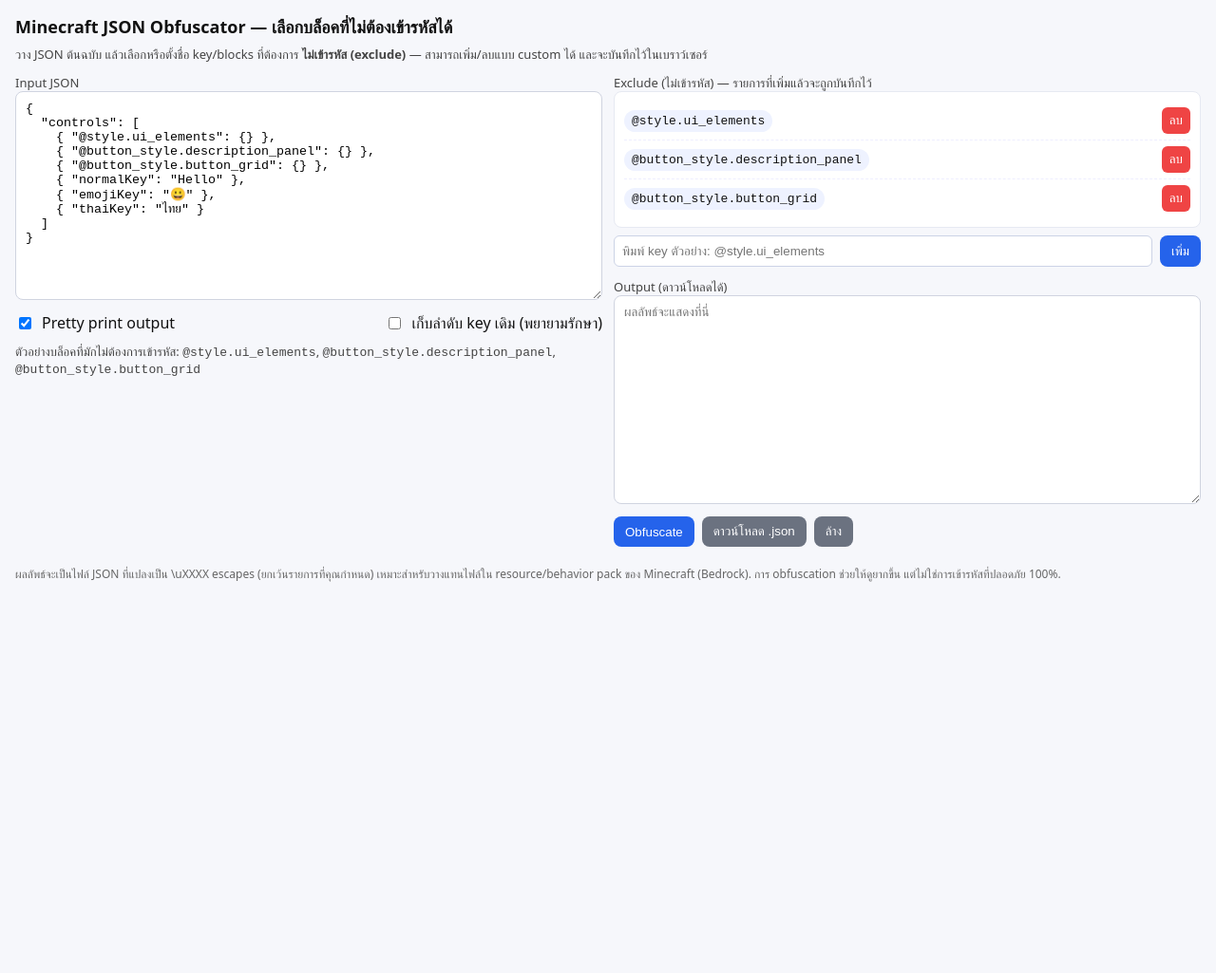
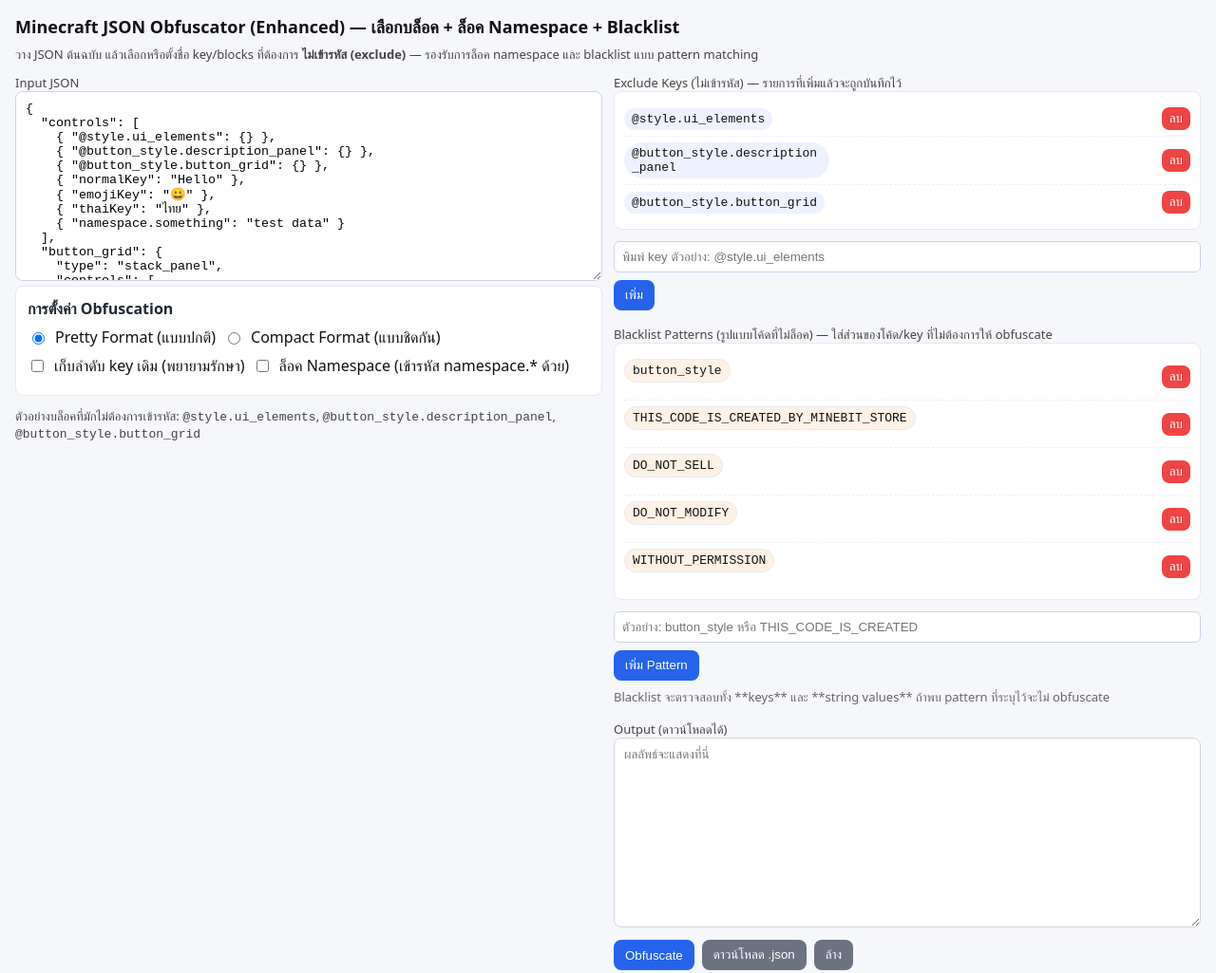
Before and after one commit to Mcoeco/obfuscate2, a plain HTML site: page index.html in a window 1280 px wide. Shown: the top 1025 px of the page at 95% size. Before the commit the page ends 800 px from the top, so only its background shows below. Drawn offline with Linux system fonts and the light colour scheme.

Commit message:
Update index.html

```diff
--- a/index.html
+++ b/index.html
@@ -3,39 +3,55 @@
 <head>
   <meta charset="utf-8">
   <meta name="viewport" content="width=device-width,initial-scale=1">
-  <title>Minecraft JSON Obfuscator (web) — Custom Exclude</title>
+  <title>Minecraft JSON Obfuscator (Enhanced) — Custom Exclude + Namespace Lock + Blacklist</title>
   <style>
     :root{font-family:system-ui,-apple-system,'Segoe UI',Roboto,'Helvetica Neue',Arial;}
     body{margin:16px;background:#f6f7fb;color:#111}
     h1{font-size:18px;margin:0 0 8px}
     p{margin:6px 0 12px;color:#333}
-    textarea{width:100%;height:220px;padding:10px;border-radius:8px;border:1px solid #d0d4e0;box-sizing:border-box;font-family:monospace;white-space:pre-wrap}
-    .row{display:flex;gap:8px;margin:8px 0}
+    textarea{width:100%;height:200px;padding:10px;border-radius:8px;border:1px solid #d0d4e0;box-sizing:border-box;font-family:monospace;white-space:pre-wrap}
+    .row{display:flex;gap:8px;margin:8px 0;flex-wrap:wrap}
     button{padding:8px 12px;border-radius:8px;border:0;background:#2563eb;color:#fff;cursor:pointer}
     button.secondary{background:#6b7280}
+    button.danger{background:#ef4444}
     label{display:flex;gap:8px;align-items:center}
     .small{font-size:13px;color:#444}
     footer{margin-top:12px;font-size:12px;color:#666}
     .split{display:grid;grid-template-columns:1fr 1fr;gap:12px}
-    .excludes{background:#fff;padding:10px;border-radius:8px;border:1px solid #e6e9f2}
-    .exclude-item{display:flex;align-items:center;gap:8px;padding:6px 0;border-bottom:1px dashed #eef}
-    .exclude-item:last-child{border-bottom:0}
-    .pill{background:#eef2ff;padding:4px 8px;border-radius:999px;font-family:monospace}
+    .excludes, .blacklist{background:#fff;padding:10px;border-radius:8px;border:1px solid #e6e9f2;margin-bottom:12px}
+    .exclude-item, .blacklist-item{display:flex;align-items:center;gap:8px;padding:6px 0;border-bottom:1px dashed #eef}
+    .exclude-item:last-child, .blacklist-item:last-child{border-bottom:0}
+    .pill{background:#eef2ff;padding:4px 8px;border-radius:999px;font-family:monospace;word-break:break-all;max-width:200px;overflow:hidden}
+    .pill.blacklist{background:#fef2e6;max-width:300px}
     input[type=text]{padding:8px;border-radius:6px;border:1px solid #ccd3e6;width:100%}
-    @media(max-width:800px){.split{grid-template-columns:1fr}textarea{height:180px}}
+    .settings-section{background:#fff;padding:12px;border-radius:8px;border:1px solid #e6e9f2;margin-bottom:12px}
+    .settings-title{font-weight:600;margin-bottom:8px;color:#1f2937}
+    .warning{background:#fef3cd;border:1px solid #f59e0b;padding:8px;border-radius:6px;font-size:12px;color:#92400e;margin:8px 0}
+    @media(max-width:1000px){.split{grid-template-columns:1fr}textarea{height:160px}}
   </style>
 </head>
 <body>
-  <h1>Minecraft JSON Obfuscator — เลือกบล็อคที่ไม่ต้องเข้ารหัสได้</h1>
-  <p class="small">วาง JSON ต้นฉบับ แล้วเลือกหรือตั้งชื่อ key/blocks ที่ต้องการ <strong>ไม่เข้ารหัส (exclude)</strong> — สามารถเพิ่ม/ลบแบบ custom ได้ และจะบันทึกไว้ในเบราว์เซอร์</p>
+  <h1>Minecraft JSON Obfuscator (Enhanced) — เลือกบล็อค + ล็อค Namespace + Blacklist</h1>
+  <p class="small">วาง JSON ต้นฉบับ แล้วเลือกหรือตั้งชื่อ key/blocks ที่ต้องการ <strong>ไม่เข้ารหัส (exclude)</strong> — รองรับการล็อค namespace และ blacklist แบบ pattern matching</p>
 
   <div class="split">
     <div>
       <div class="small">Input JSON</div>
       <textarea id="input" placeholder='วาง JSON ที่นี่ (ตัวอย่าง: paste ของไฟล์ resource/behavior UI)'></textarea>
-      <div class="row" style="margin-top:8px">
-        <label><input type="checkbox" id="pretty" checked> Pretty print output</label>
-        <label style="margin-left:auto"><input type="checkbox" id="keepOrder"> เก็บลำดับ key เดิม (พยายามรักษา)</label>
+
+      <div class="settings-section">
+        <div class="settings-title">การตั้งค่า Obfuscation</div>
+        <div class="row">
+          <label><input type="radio" name="format" value="pretty" checked> Pretty Format (แบบปกติ)</label>
+          <label><input type="radio" name="format" value="compact"> Compact Format (แบบชิดกัน)</label>
+        </div>
+        <div class="row">
+          <label><input type="checkbox" id="keepOrder"> เก็บลำดับ key เดิม (พยายามรักษา)</label>
+          <label><input type="checkbox" id="lockNamespace"> ล็อค Namespace (เข้ารหัส namespace.* ด้วย)</label>
+        </div>
+        <div class="warning" id="namespaceWarning" style="display:none">
+          ⚠️ การล็อค namespace จะทำให้ key ที่มีรูปแบบ "namespace.text" จะถูกเข้ารหัสเป็น unicode ด้วย ถ้าไม่เลือกจะทิ้งไว้แบบเดิม
+        </div>
       </div>
 
       <div style="margin-top:10px" class="small">
@@ -44,16 +60,28 @@
     </div>
 
     <div>
-      <div class="small">Exclude (ไม่เข้ารหัส) — รายการที่เพิ่มแล้วจะถูกบันทึกไว้</div>
+      <div class="small">Exclude Keys (ไม่เข้ารหัส) — รายการที่เพิ่มแล้วจะถูกบันทึกไว้</div>
       <div class="excludes" id="excludesBox">
-        <!-- items here -->
+        <!-- exclude items here -->
       </div>
-      <div class="row" style="margin-top:8px">
+      <div class="row">
         <input type="text" id="newExclude" placeholder='พิมพ์ key ตัวอย่าง: @style.ui_elements'>
         <button id="addExclude">เพิ่ม</button>
       </div>
 
-      <div style="margin-top:12px">
+      <div class="small" style="margin-top:16px">Blacklist Patterns (รูปแบบโค้ดที่ไม่ล็อค) — ใส่ส่วนของโค้ด/key ที่ไม่ต้องการให้ obfuscate</div>
+      <div class="blacklist" id="blacklistBox">
+        <!-- blacklist items here -->
+      </div>
+      <div class="row">
+        <input type="text" id="newBlacklist" placeholder='ตัวอย่าง: button_style หรือ THIS_CODE_IS_CREATED'>
+        <button id="addBlacklist">เพิ่ม Pattern</button>
+      </div>
+      <div class="small" style="color:#666;margin-top:4px">
+        Blacklist จะตรวจสอบทั้ง **keys** และ **string values** ถ้าพบ pattern ที่ระบุไว้จะไม่ obfuscate
+      </div>
+
+      <div style="margin-top:16px">
         <div class="small">Output (ดาวน์โหลดได้)</div>
         <textarea id="output" readonly placeholder="ผลลัพธ์จะแสดงที่นี่"></textarea>
         <div class="row" style="margin-top:8px">
@@ -67,6 +95,7 @@
 
   <footer>
     ผลลัพธ์จะเป็นไฟล์ JSON ที่แปลงเป็น \uXXXX escapes (ยกเว้นรายการที่คุณกำหนด) เหมาะสำหรับวางแทนไฟล์ใน resource/behavior pack ของ Minecraft (Bedrock). การ obfuscation ช่วยให้ดูยากขึ้น แต่ไม่ใช่การเข้ารหัสที่ปลอดภัย 100%.
+    <br><strong>ใหม่:</strong> รองรับการล็อค namespace และ blacklist เพื่อปกป้องโค้ดสำคัญ
   </footer>
 
 <script>
@@ -76,13 +105,18 @@
   const go = document.getElementById('go');
   const downloadBtn = document.getElementById('download');
   const clearBtn = document.getElementById('clear');
-  const pretty = document.getElementById('pretty');
   const keepOrder = document.getElementById('keepOrder');
+  const lockNamespace = document.getElementById('lockNamespace');
+  const namespaceWarning = document.getElementById('namespaceWarning');
   const excludesBox = document.getElementById('excludesBox');
+  const blacklistBox = document.getElementById('blacklistBox');
   const newExclude = document.getElementById('newExclude');
+  const newBlacklist = document.getElementById('newBlacklist');
   const addExcludeBtn = document.getElementById('addExclude');
+  const addBlacklistBtn = document.getElementById('addBlacklist');
 
-  const STORAGE_KEY = 'mc_obfuscator_excludes_v1';
+  const STORAGE_KEY = 'mc_obfuscator_excludes_v2';
+  const BLACKLIST_KEY = 'mc_obfuscator_blacklist_v2';
 
   // ค่าเริ่มต้น
   let EXCLUDE_KEYS = [
@@ -91,16 +125,30 @@
     "@button_style.button_grid"
   ];
 
-  // โหลดจาก localStorage ถ้ามี
-  function loadExcludes(){
+  let BLACKLIST_PATTERNS = [
+    "button_style",
+    "THIS_CODE_IS_CREATED_BY_MINEBIT_STORE",
+    "DO_NOT_SELL",
+    "DO_NOT_MODIFY",
+    "WITHOUT_PERMISSION"
+  ];
+
+  // โหลดจาก localStorage
+  function loadData(){
     try{
-      const raw = localStorage.getItem(STORAGE_KEY);
-      if(raw){
-        const arr = JSON.parse(raw);
+      const excludeRaw = localStorage.getItem(STORAGE_KEY);
+      if(excludeRaw){
+        const arr = JSON.parse(excludeRaw);
         if(Array.isArray(arr)) EXCLUDE_KEYS = arr;
       }
-    }catch(e){ console.warn('loadExcludes error', e); }
+      const blacklistRaw = localStorage.getItem(BLACKLIST_KEY);
+      if(blacklistRaw){
+        const arr = JSON.parse(blacklistRaw);
+        if(Array.isArray(arr)) BLACKLIST_PATTERNS = arr;
+      }
+    }catch(e){ console.warn('loadData error', e); }
     renderExcludes();
+    renderBlacklist();
   }
 
   function saveExcludes(){
@@ -108,31 +156,74 @@
     catch(e){ console.warn('saveExcludes error', e); }
   }
 
+  function saveBlacklist(){
+    try{ localStorage.setItem(BLACKLIST_KEY, JSON.stringify(BLACKLIST_PATTERNS)); }
+    catch(e){ console.warn('saveBlacklist error', e); }
+  }
+
   function renderExcludes(){
     excludesBox.innerHTML = '';
-    if(EXCLUDE_KEYS.length === 0){ excludesBox.innerHTML = '<div class="small">ยังไม่มีรายการ exclude</div>'; return; }
+    if(EXCLUDE_KEYS.length === 0){
+      excludesBox.innerHTML = '<div class="small">ยังไม่มีรายการ exclude</div>';
+      return;
+    }
     EXCLUDE_KEYS.forEach((k, idx) => {
       const div = document.createElement('div');
       div.className = 'exclude-item';
       const span = document.createElement('div');
       span.className = 'pill';
       span.textContent = k;
+      span.title = k; // tooltip เพื่อแสดงข้อความเต็ม
       const btn = document.createElement('button');
       btn.textContent = 'ลบ';
-      btn.style.background = '#ef4444';
-      btn.style.border = '0';
-      btn.style.color = '#fff';
-      btn.style.borderRadius = '6px';
-      btn.style.padding = '6px 8px';
-      btn.onclick = () => { EXCLUDE_KEYS.splice(idx,1); saveExcludes(); renderExcludes(); };
+      btn.className = 'danger';
+      btn.style.padding = '4px 8px';
+      btn.onclick = () => {
+        EXCLUDE_KEYS.splice(idx,1);
+        saveExcludes();
+        renderExcludes();
+      };
       div.appendChild(span);
-      const spacer = document.createElement('div'); spacer.style.flex = '1';
+      const spacer = document.createElement('div');
+      spacer.style.flex = '1';
       div.appendChild(spacer);
       div.appendChild(btn);
       excludesBox.appendChild(div);
     });
   }
 
+  function renderBlacklist(){
+    blacklistBox.innerHTML = '';
+    if(BLACKLIST_PATTERNS.length === 0){
+      blacklistBox.innerHTML = '<div class="small">ยังไม่มี blacklist patterns</div>';
+      return;
+    }
+    BLACKLIST_PATTERNS.forEach((pattern, idx) => {
+      const div = document.createElement('div');
+      div.className = 'blacklist-item';
+      const span = document.createElement('div');
+      span.className = 'pill blacklist';
+      span.textContent = pattern;
+      span.title = pattern;
+      const btn = document.createElement('button');
+      btn.textContent = 'ลบ';
+      btn.className = 'danger';
+      btn.style.padding = '4px 8px';
+      btn.onclick = () => {
+        BLACKLIST_PATTERNS.splice(idx,1);
+        saveBlacklist();
+        renderBlacklist();
+      };
+      div.appendChild(span);
+      const spacer = document.createElement('div');
+      spacer.style.flex = '1';
+      div.appendChild(spacer);
+      div.appendChild(btn);
+      blacklistBox.appendChild(div);
+    });
+  }
+
+  // Event listeners
   addExcludeBtn.addEventListener('click', ()=>{
     const v = newExclude.value.trim();
     if(!v){ alert('กรุณาพิมพ์ key ที่จะ exclude'); return; }
@@ -143,6 +234,29 @@
     renderExcludes();
   });
 
+  addBlacklistBtn.addEventListener('click', ()=>{
+    const v = newBlacklist.value.trim();
+    if(!v){ alert('กรุณาพิมพ์ pattern ที่จะ blacklist'); return; }
+    if(BLACKLIST_PATTERNS.includes(v)){ alert('Pattern นี้มีอยู่แล้ว'); return; }
+    BLACKLIST_PATTERNS.push(v);
+    newBlacklist.value = '';
+    saveBlacklist();
+    renderBlacklist();
+  });
+
+  // Namespace warning toggle
+  lockNamespace.addEventListener('change', ()=>{
+    namespaceWarning.style.display = lockNamespace.checked ? 'block' : 'none';
+  });
+
+  // Enter key support
+  newExclude.addEventListener('keypress', (e)=>{
+    if(e.key === 'Enter') addExcludeBtn.click();
+  });
+  newBlacklist.addEventListener('keypress', (e)=>{
+    if(e.key === 'Enter') addBlacklistBtn.click();
+  });
+
   // แปลงสตริงเป็น \uXXXX (รองรับ surrogate pair)
   function unicodeEscapeString(s){
     let out = '';
@@ -151,7 +265,6 @@
       if(cp <= 0xFFFF){
         out += '\\u' + cp.toString(16).padStart(4,'0');
       } else {
-        // ถ้าเป็น code point เกิน 0xFFFF ให้ทำเป็น surrogate pair
         const v = cp - 0x10000;
         const high = 0xD800 + (v >> 10);
         const low = 0xDC00 + (v & 0x3FF);
@@ -161,46 +274,86 @@
     return out;
   }
 
-  // processObj จะคืนค่าวัตถุพิเศษสำหรับสตริงที่ถูก obfuscate เพื่อให้ serializer รู้ว่าต้องไม่ escape backslashes อีกครั้ง
-  function processObj(obj){
+  // ตรวจสอบว่าควรจะ obfuscate key นี้หรือไม่
+  function shouldObfuscateKey(key){
+    if(EXCLUDE_KEYS.includes(key)){
+      return false; // ถ้าอยู่ใน exclude list
+    }
+
+    // ตรวจสอบ blacklist patterns ใน key
+    if(isBlacklisted(key)){
+      return false; // ถ้า key มี blacklist pattern
+    }
+
+    // ตรวจสอบ namespace pattern
+    if(!lockNamespace.checked){
+      // ถ้าไม่ล็อค namespace และเป็น namespace.* pattern ให้ไม่เข้ารหัส
+      const namespaceMatch = key.match(/^[^.]+\..+$/);
+      if(namespaceMatch){
+        return false;
+      }
+    }
+
+    return true; // เข้ารหัสปกติ
+  }
+
+  // ตรวจสอบว่า string หรือ key มี blacklist pattern หรือไม่
+  function isBlacklisted(str){
+    return BLACKLIST_PATTERNS.some(pattern => str.includes(pattern));
+  }
+
+  // ตรวจสอบและแปลง namespace key
+  function processKey(key){
+    // ใช้ shouldObfuscateKey แทน
+    return key;
+  }
+
+  function processObj(obj, depth = 0){
     if(Array.isArray(obj)){
-      return obj.map(processObj);
+      return obj.map(item => processObj(item, depth));
     }
     if(obj && typeof obj === 'object'){
       const out = {};
       const keys = Object.keys(obj);
       for(const k of keys){
-        if(EXCLUDE_KEYS.includes(k)){
-          // ถ้า key อยู่ใน exclude ให้คงค่าเดิม (ไม่เข้าแปลงค่าภายใน)
+        if(!shouldObfuscateKey(k)){
+          // ถ้าไม่ควร obfuscate (exclude หรือ namespace ที่ไม่ล็อค) ให้คงค่าเดิม
           out[k] = obj[k];
         } else {
-          const ek = unicodeEscapeString(k);
-          out[ek] = processObj(obj[k]);
+          // obfuscate key ปกติ
+          const obfuscatedKey = unicodeEscapeString(k);
+          out[obfuscatedKey] = processObj(obj[k], depth + 1);
         }
       }
       return out;
     }
     if(typeof obj === 'string'){
+      // ตรวจสอบ blacklist ก่อน obfuscate
+      if(isBlacklisted(obj)){
+        // ถ้าพบ blacklist pattern ให้คืนเป็น string ปกติ
+        return obj;
+      }
       // คืนเป็นวัตถุ marker เพื่อให้ serialize รับรู้ว่าสตริงนี้ถูกแปลงแล้ว
       return { __mc_obf: true, v: unicodeEscapeString(obj) };
     }
     return obj;
   }
 
-  // Serializer ที่ระวังการ escape ให้ถูกต้อง: สำหรับสตริงปกติใช้ JSON.stringify แต่สำหรับสตริงที่ obfuscated แล้วให้ใส่ \u... ลงในไฟล์ JSON โดยตรง
+  // Serializer
   function serialize(val, indentLevel){
-    const indent = pretty.checked ? '  '.repeat(indentLevel) : '';
-    const newline = pretty.checked ? '\n' : '';
+    const isPretty = document.querySelector('input[name="format"]:checked').value === 'pretty';
+    const indent = isPretty ? '  '.repeat(indentLevel) : '';
+    const newline = isPretty ? '\n' : '';
+    const space = isPretty ? ' ' : '';
+
     if(val === null) return 'null';
 
-    // marker สำหรับสตริงที่ obfuscated
     if(val && typeof val === 'object' && val.__mc_obf === true){
       const s = val.v.replace(/"/g,'\\"');
       return '"' + s + '"';
     }
 
     if(typeof val === 'string'){
-      // สำหรับสตริงปกติ ให้ JSON.stringify เพื่อ escape \ " \n เป็นต้น อย่างถูกต้อง
       return JSON.stringify(val);
     }
 
@@ -208,19 +361,17 @@
 
     if(Array.isArray(val)){
       if(val.length === 0) return '[]';
-      let parts = val.map(v => (pretty.checked ? indent + '  ' : '') + serialize(v, indentLevel+1));
+      let parts = val.map(v => (isPretty ? indent + '  ' : '') + serialize(v, indentLevel+1));
       return '[' + newline + parts.join(',' + newline) + newline + indent + ']';
     }
 
-    // object
     const keys = Object.keys(val);
     if(keys.length === 0) return '{}';
     let parts = keys.map(k => {
-      // key อาจเป็นสตริงที่มี \u escapes อยู่แล้ว (เราอยากให้มันอยู่ในไฟล์เป็น \u...) — ดังนั้นแค่ escape double quote ใน key
       const keyText = '"' + k.replace(/"/g,'\\"') + '"';
       const v = val[k];
       const ser = serialize(v, indentLevel+1);
-      return (pretty.checked ? indent + '  ' : '') + keyText + (pretty.checked ? ': ' : ':') + ser;
+      return (isPretty ? indent + '  ' : '') + keyText + ':' + space + ser;
     });
     return '{' + newline + parts.join(',' + newline) + newline + indent + '}';
   }
@@ -230,6 +381,7 @@
     if(!txt){ alert('กรุณาใส่ JSON ต้นฉบับลงไป'); return; }
     let parsed;
     try{ parsed = JSON.parse(txt); } catch(e){ alert('JSON ไม่ถูกต้อง: ' + e.message); return; }
+
     const processed = processObj(parsed);
     const outText = serialize(processed, 0);
     output.value = outText;
@@ -241,13 +393,39 @@
     if(!output.value) { alert('ยังไม่มีผลลัพธ์ให้ดาวน์โหลด'); return; }
     const blob = new Blob([output.value], {type:'application/json;charset=utf-8'});
     const url = URL.createObjectURL(blob);
-    const a = document.createElement('a'); a.href = url; a.download = 'obfuscated.json'; document.body.appendChild(a); a.click(); a.remove(); URL.revokeObjectURL(url);
+    const a = document.createElement('a');
+    a.href = url;
+    a.download = 'obfuscated.json';
+    document.body.appendChild(a);
+    a.click();
+    a.remove();
+    URL.revokeObjectURL(url);
   });
 
-  // ตัวอย่างเริ่มต้น (เพิ่มเคสทดสอบ: emoji และตัวอักษรไทย)
-  input.value = '{\n  "controls": [\n    { "@style.ui_elements": {} },\n    { "@button_style.description_panel": {} },\n    { "@button_style.button_grid": {} },\n    { "normalKey": "Hello" },\n    { "emojiKey": "😀" },\n    { "thaiKey": "ไทย" }\n  ]\n}';
+  // ตัวอย่างเริ่มต้น
+  input.value = `{
+  "controls": [
+    { "@style.ui_elements": {} },
+    { "@button_style.description_panel": {} },
+    { "@button_style.button_grid": {} },
+    { "normalKey": "Hello" },
+    { "emojiKey": "😀" },
+    { "thaiKey": "ไทย" },
+    { "namespace.something": "test data" }
+  ],
+  "button_grid": {
+    "type": "stack_panel",
+    "controls": [
+      {
+        "scrolling_panel@common.scrolling_panel": {
+          "$scrolling_content": "button_style.THIS_CODE_IS_CREATED_BY_MINEBIT_STORE__DO_NOT_SELL,_TRADE_OR_MODIFY_IT_WITHOUT_PERMISSIONYjRb38kJqnceT7Rg8Qr7"
+        }
+      }
+    ]
+  }
+}`;
 
-  loadExcludes();
+  loadData();
 })();
 </script>
 </body>
```
